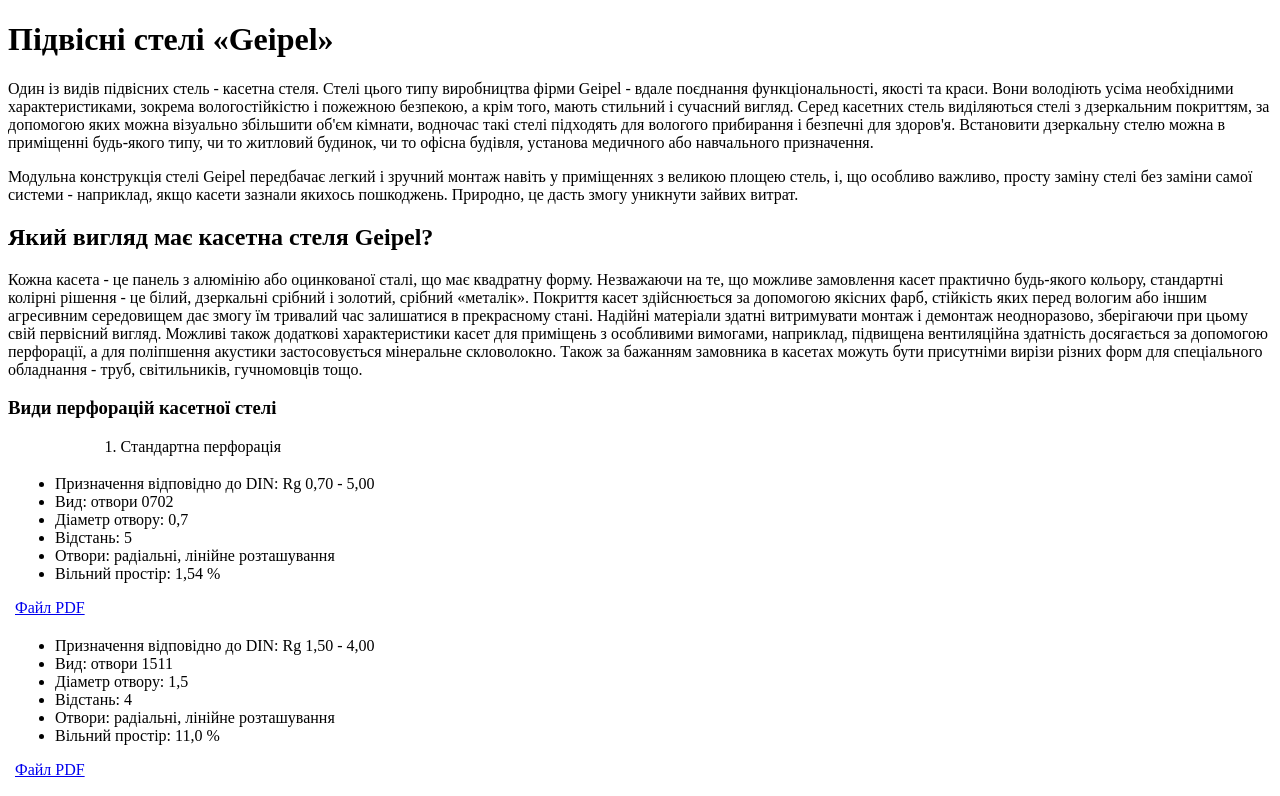
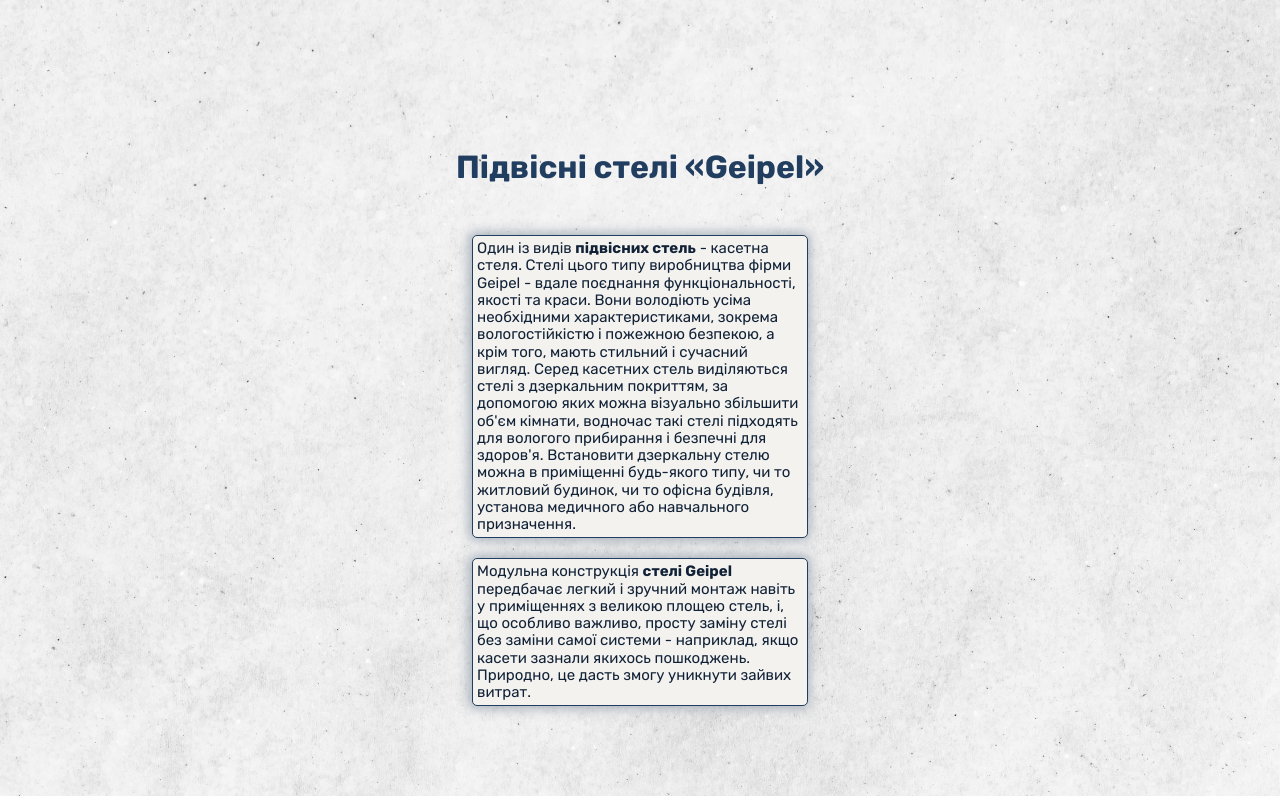
Before and after one commit to YuliaLevechko/content-manager-test, a plain HTML site: page index.html in a window 1280 px wide. Shown: the top 796 px of the page. Drawn offline with nearby package versions, Linux system fonts and the light colour scheme.

Commit message:
add files

```diff
--- a/index.html
+++ b/index.html
@@ -3,47 +3,64 @@
   <head>
     <meta charset="UTF-8" />
     <meta name="viewport" content="width=device-width, initial-scale=1.0" />
+    <link rel="preconnect" href="https://fonts.googleapis.com" />
+    <link rel="preconnect" href="https://fonts.gstatic.com" crossorigin />
+    <link
+      href="https://fonts.googleapis.com/css2?family=Rubik:wght@400;700&display=swap"
+      rel="stylesheet"
+    />
+    <link
+      href="
+      https://cdn.jsdelivr.net/npm/modern-normalize@1.1.0/modern-normalize.min.css"
+      rel="stylesheet"
+    />
     <title>Document</title>
     <link rel="stylesheet" href="./style.css" />
   </head>
   <body>
-    <h1>Підвісні стелі «Geipel»</h1>
+    <div class="container">
+      <div class="section-one">
+        <h1 class="title">Підвісні стелі «Geipel»</h1>
+        <div class="descr-paragraphs">
+          <p class="title-descr">
+            Один із видів <span class="bold">підвісних стель</span> - касетна
+            стеля. Стелі цього типу виробництва фірми Geipel - вдале поєднання
+            функціональності, якості та краси. Вони володіють усіма необхідними
+            характеристиками, зокрема вологостійкістю і пожежною безпекою, а
+            крім того, мають стильний і сучасний вигляд. Серед касетних стель
+            виділяються стелі з дзеркальним покриттям, за допомогою яких можна
+            візуально збільшити об'єм кімнати, водночас такі стелі підходять для
+            вологого прибирання і безпечні для здоров'я. Встановити дзеркальну
+            стелю можна в приміщенні будь-якого типу, чи то житловий будинок, чи
+            то офісна будівля, установа медичного або навчального призначення.
+          </p>
+          <p class="title-descr">
+            Модульна конструкція
+            <span class="bold">стелі Geipel</span> передбачає легкий і зручний
+            монтаж навіть у приміщеннях з великою площею стель, і, що особливо
+            важливо, просту заміну стелі без заміни самої системи - наприклад,
+            якщо касети зазнали якихось пошкоджень. Природно, це дасть змогу
+            уникнути зайвих витрат.
+          </p>
+        </div>
+      </div>
       <div>
-      <p>
-        Один із видів <span class="bold">підвісних стель</span> - касетна стеля.
-        Стелі цього типу виробництва фірми Geipel - вдале поєднання
-        функціональності, якості та краси. Вони володіють усіма необхідними
-        характеристиками, зокрема вологостійкістю і пожежною безпекою, а крім
-        того, мають стильний і сучасний вигляд. Серед касетних стель виділяються
-        стелі з дзеркальним покриттям, за допомогою яких можна візуально
-        збільшити об'єм кімнати, водночас такі стелі підходять для вологого
-        прибирання і безпечні для здоров'я. Встановити дзеркальну стелю можна в
-        приміщенні будь-якого типу, чи то житловий будинок, чи то офісна
-        будівля, установа медичного або навчального призначення.
-      </p>
-      <p>
-        Модульна конструкція <span class="bold">стелі Geipel</span> передбачає
-        легкий і зручний монтаж навіть у приміщеннях з великою площею стель, і,
-        що особливо важливо, просту заміну стелі без заміни самої системи -
-        наприклад, якщо касети зазнали якихось пошкоджень. Природно, це дасть
-        змогу уникнути зайвих витрат.
-      </p>
         <h2>Який вигляд має касетна стеля Geipel?</h2>
         <p>
           Кожна касета - це панель з алюмінію або оцинкованої сталі, що має
-        квадратну форму. Незважаючи на те, що можливе замовлення касет практично
-        будь-якого кольору, стандартні колірні рішення - це білий, дзеркальні
-        срібний і золотий, срібний «металік». Покриття касет здійснюється за
-        допомогою якісних фарб, стійкість яких перед вологим або іншим
-        агресивним середовищем дає змогу їм тривалий час залишатися в
-        прекрасному стані. Надійні матеріали здатні витримувати монтаж і
+          квадратну форму. Незважаючи на те, що можливе замовлення касет
+          практично будь-якого кольору, стандартні колірні рішення - це білий,
+          дзеркальні срібний і золотий, срібний «металік». Покриття касет
+          здійснюється за допомогою якісних фарб, стійкість яких перед вологим
+          або іншим агресивним середовищем дає змогу їм тривалий час залишатися
+          в прекрасному стані. Надійні матеріали здатні витримувати монтаж і
           демонтаж неодноразово, зберігаючи при цьому свій первісний вигляд.
-        Можливі також додаткові характеристики касет для приміщень з особливими
-        вимогами, наприклад, підвищена вентиляційна здатність досягається за
-        допомогою перфорації, а для поліпшення акустики застосовується
-        мінеральне скловолокно. Також за бажанням замовника в касетах можуть
-        бути присутніми вирізи різних форм для спеціального обладнання - труб,
-        світильників, гучномовців тощо.
+          Можливі також додаткові характеристики касет для приміщень з
+          особливими вимогами, наприклад, підвищена вентиляційна здатність
+          досягається за допомогою перфорації, а для поліпшення акустики
+          застосовується мінеральне скловолокно. Також за бажанням замовника в
+          касетах можуть бути присутніми вирізи різних форм для спеціального
+          обладнання - труб, світильників, гучномовців тощо.
         </p>
       </div>
       <div>
@@ -141,8 +158,9 @@
             розрахунків.
           </li>
           <li>
-          Поверхні касет у процесі виготовлення надають ідеальної гладкості, що
-          робить стелю особливо функціональною і, звісно, стильною та красивою.
+            Поверхні касет у процесі виготовлення надають ідеальної гладкості,
+            що робить стелю особливо функціональною і, звісно, стильною та
+            красивою.
           </li>
         </ol>
       </div>
@@ -151,13 +169,13 @@
         <ol>
           <li>
             Для виробництва касет Geipel використовується метал, захищений від
-          корозії і здатний витримувати вплив агресивного середовища, тому стелі
-          Geipel служать протягом багатьох років.
+            корозії і здатний витримувати вплив агресивного середовища, тому
+            стелі Geipel служать протягом багатьох років.
           </li>
           <li>
-          Колір касет зберігається протягом усього терміну експлуатації, тому що
-          порошкове покриття, яке наносять на них, стійке до пошкоджень і впливу
-          ультрафіолетових променів.
+            Колір касет зберігається протягом усього терміну експлуатації, тому
+            що порошкове покриття, яке наносять на них, стійке до пошкоджень і
+            впливу ультрафіолетових променів.
           </li>
           <li>
             Касети Geipel з білим покриттям здатні знижувати енерговитрати за
@@ -166,5 +184,6 @@
           </li>
         </ol>
       </div>
+    </div>
   </body>
 </html>
--- a/style.css
+++ b/style.css
@@ -0,0 +1,109 @@
+:root {
+    --bg-color: #e9ecef;
+    --text-color: #112237;
+    --accent: #213E60;
+    --light-accent: #F4F2EF;
+}
+h1,
+h2,
+h3,
+h4,
+h5,
+h6,
+p {
+    margin: 0;
+}
+p:last-child {
+    margin-bottom: 0;
+}
+ul,ol {
+    margin: 0;
+    padding: 0
+}
+a {
+    color: currentColor;
+    text-decoration: none;
+}
+button {
+    cursor: pointer;
+}
+img {
+    display: block;
+    max-width: 100%;
+    height: auto;
+}
+body {
+    font-family: 'Rubik', sans-serif;
+    background-color: var(--bg-color);
+    color: var(--text-color);
+    margin: 0;
+}
+.container {
+    width: 100%;
+    padding: 20px 0;
+    margin: 0 auto;
+    background-image: url(./image/bg-min.jpg);
+    background-size: 100%;
+}
+.section-one {
+    width: 100%;
+    height: 100vh;
+    margin: 0 auto;
+    display: flex;
+    flex-direction: column;
+}
+.descr-paragraphs {
+    display: flex;
+    flex-direction: column;
+    gap: 20px;
+    margin: 0 auto;
+}
+.title {
+    font-size: 25px;
+    line-height: 1.1;
+    margin: 0 auto;
+    color: var(--accent);
+    padding: 50px 0;
+}
+.title-descr {
+    color: var(--text-color);
+    background-color: var(--light-accent);
+    width: 336px;
+    font-size: 15px;
+    padding: 4px;
+    border: 1.5px solid var(--accent);
+    border-radius: 5px;
+    box-shadow: -1px 0px 11px 3px #94a1aebd;
+}
+.bold {
+    font-weight: 700;
+}
+
+
+/* -----------------------------media------------------------------------------- */
+@media screen and (min-width: 375px) {
+    .section-one {
+        width: 375px;
+    }
+    .title {
+        font-size: 32px;
+    }
+}
+@media screen and (min-width: 768px) {
+    .container {
+        padding: 50px 0;
+    }
+    .section-one {
+            width: 768px;
+    }
+    .descr-paragraphs {
+    }
+}
+@media screen and (min-width: 1280px) {
+    .container {
+        padding: 100px 0;
+    }
+    .section-one {
+            width: 1220px;
+    }
+}
```
Also changed, not shown: image/2.png (deleted), image/bg-min.jpg (added). Lines whose indentation alone changed are shown as unchanged.
